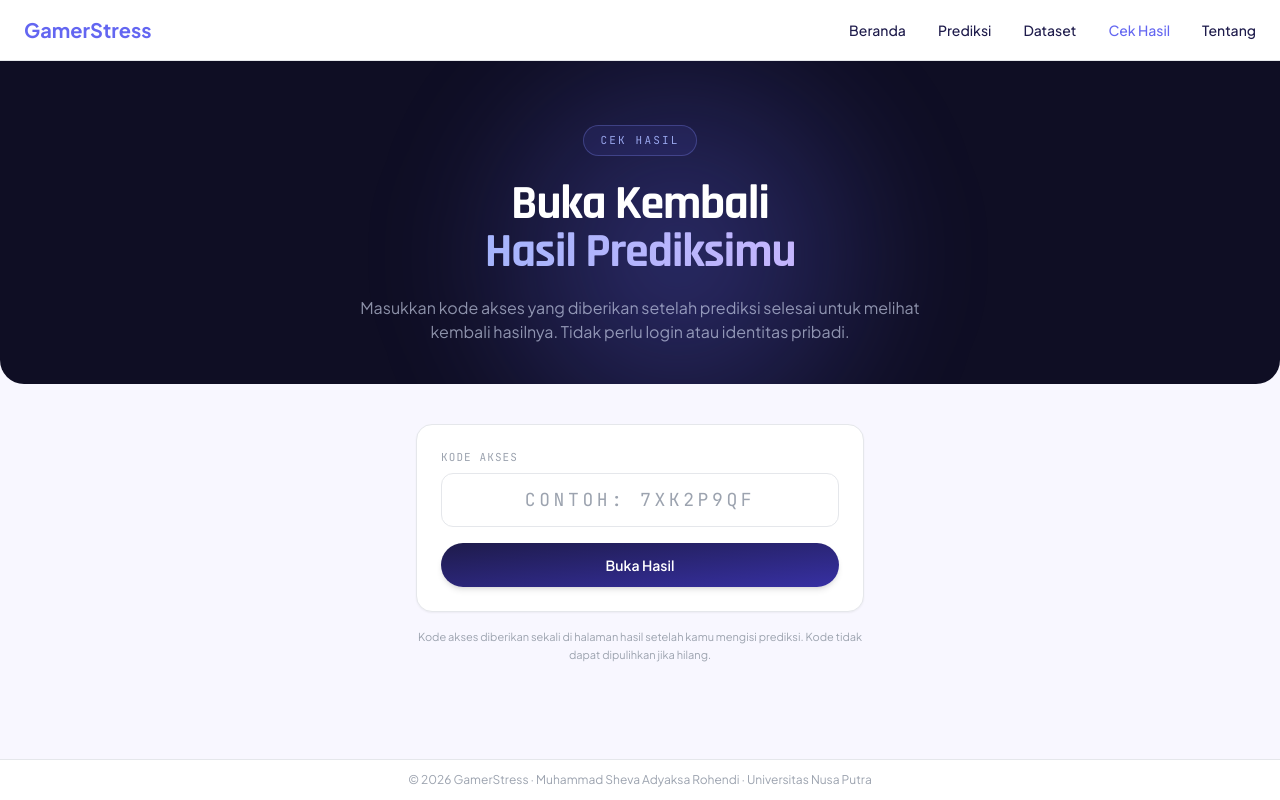
After one commit to MuhammadSheva12/GamerStress, a Flask app: page /cek-hasil in a window 1280 px wide. The commit adds this page. Run offline with Flask 3, Linux system fonts and the light colour scheme; parts of the project's set-up code (start-up, migrations or seed data) failed here and were passed over; some libraries are stand-ins or nearby versions.

Commit message:
Tambah fitur kode akses buat cek hasil prediksi lama

```diff
--- a/app.py
+++ b/app.py
@@ -1,3 +1,4 @@
+import json
 from flask import Flask, render_template, request
 import joblib
 import pandas as pd
@@ -256,13 +257,14 @@ def predict():
 
             faktor_list = get_faktor(request.form)
 
-            database.save_prediction(request.form, hasil, probabilitas)
+            kode_akses = database.save_prediction(request.form, hasil, probabilitas)
 
             return render_template(
                 "result.html",
                 hasil=hasil,
                 probabilitas=probabilitas,
-                faktor_list=faktor_list
+                faktor_list=faktor_list,
+                kode_akses=kode_akses
             )
 
         except KeyError as e:
@@ -287,8 +289,40 @@ def result():
         "result.html",
         hasil="-",
         probabilitas={},
-        faktor_list=[]
+        faktor_list=[],
+        kode_akses=None
     )
+
+
+@app.route("/cek-hasil", methods=["GET", "POST"])
+def cek_hasil():
+
+    if request.method == "POST":
+
+        kode_input = request.form.get("kode_akses", "")
+        row = database.get_prediction_by_kode(kode_input)
+
+        if row is None:
+            return render_template(
+                "cek_hasil.html",
+                error="Kode akses tidak ditemukan. Periksa kembali kode yang Anda masukkan."
+            )
+
+        hasil = row["hasil"]
+        probabilitas = json.loads(row["probabilitas"])
+        faktor_list = get_faktor(row)
+
+        return render_template(
+            "result.html",
+            hasil=hasil,
+            probabilitas=probabilitas,
+            faktor_list=faktor_list,
+            kode_akses=row["kode_akses"],
+            dari_cek_hasil=True,
+            tanggal_prediksi=row["created_at"]
+        )
+
+    return render_template("cek_hasil.html")
 
 
 @app.route("/dataset")
--- a/templates/base.html
+++ b/templates/base.html
@@ -32,6 +32,7 @@
           <a href="/" class="transition {% if request.path == '/' %}text-[#6366F1]{% else %}text-[#1E1B4B] hover:text-[#6366F1]{% endif %}">Beranda</a>
           <a href="/predict" class="transition {% if request.path == '/predict' %}text-[#6366F1]{% else %}text-[#1E1B4B] hover:text-[#6366F1]{% endif %}">Prediksi</a>
           <a href="/dataset" class="transition {% if request.path == '/dataset' %}text-[#6366F1]{% else %}text-[#1E1B4B] hover:text-[#6366F1]{% endif %}">Dataset</a>
+          <a href="/cek-hasil" class="transition {% if request.path == '/cek-hasil' %}text-[#6366F1]{% else %}text-[#1E1B4B] hover:text-[#6366F1]{% endif %}">Cek Hasil</a>
           <a href="/about" class="transition {% if request.path == '/about' %}text-[#6366F1]{% else %}text-[#1E1B4B] hover:text-[#6366F1]{% endif %}">Tentang</a>
         </div>
         <!-- Tombol hamburger (mobile) -->
@@ -54,6 +55,7 @@
           <a href="/" class="transition {% if request.path == '/' %}text-[#6366F1]{% else %}text-[#1E1B4B] hover:text-[#6366F1]{% endif %}">Beranda</a>
           <a href="/predict" class="transition {% if request.path == '/predict' %}text-[#6366F1]{% else %}text-[#1E1B4B] hover:text-[#6366F1]{% endif %}">Prediksi</a>
           <a href="/dataset" class="transition {% if request.path == '/dataset' %}text-[#6366F1]{% else %}text-[#1E1B4B] hover:text-[#6366F1]{% endif %}">Dataset</a>
+          <a href="/cek-hasil" class="transition {% if request.path == '/cek-hasil' %}text-[#6366F1]{% else %}text-[#1E1B4B] hover:text-[#6366F1]{% endif %}">Cek Hasil</a>
           <a href="/about" class="transition {% if request.path == '/about' %}text-[#6366F1]{% else %}text-[#1E1B4B] hover:text-[#6366F1]{% endif %}">Tentang</a>
         </div>
       </div>
--- /dev/null
+++ b/templates/cek_hasil.html
@@ -0,0 +1,132 @@
+{% extends 'base.html' %} {% block title %}Cek Hasil - GamerStress{%
+endblock %} {% block content %}
+
+<style>
+  .glow-orb-sm {
+    position: absolute;
+    top: -20%;
+    left: 50%;
+    width: 480px;
+    height: 480px;
+    background: radial-gradient(
+      circle,
+      rgba(99, 102, 241, 0.35),
+      transparent 70%
+    );
+    transform: translateX(-50%);
+    filter: blur(40px);
+    animation: driftGlow 14s ease-in-out infinite;
+  }
+  @keyframes driftGlow {
+    0%,
+    100% {
+      transform: translate(-50%, 0) scale(1);
+    }
+    50% {
+      transform: translate(-42%, 4%) scale(1.08);
+    }
+  }
+  .hero-fade {
+    animation: heroFade 0.7s ease-out both;
+  }
+  .hero-fade.d1 {
+    animation-delay: 0.05s;
+  }
+  .hero-fade.d2 {
+    animation-delay: 0.15s;
+  }
+  @keyframes heroFade {
+    from {
+      opacity: 0;
+      transform: translateY(14px);
+    }
+    to {
+      opacity: 1;
+      transform: none;
+    }
+  }
+  @media (prefers-reduced-motion: reduce) {
+    .glow-orb-sm,
+    .hero-fade {
+      animation: none;
+    }
+  }
+</style>
+
+<!-- ============ HERO (HUD Gelap, versi ringkas) ============ -->
+<section
+  class="relative -mx-4 sm:-mx-8 lg:-mx-16 -mt-3 mb-10 overflow-hidden bg-[#0F0E24] rounded-b-3xl"
+>
+  <div class="absolute inset-0 pointer-events-none overflow-hidden">
+    <div class="glow-orb-sm"></div>
+  </div>
+
+  <div
+    class="relative max-w-3xl mx-auto px-4 sm:px-8 lg:px-16 pt-14 sm:pt-16 pb-10 text-center"
+  >
+    <span
+      class="hero-fade inline-flex items-center gap-2 text-[11px] font-mono tracking-[0.2em] uppercase text-indigo-300/90 border border-indigo-400/30 rounded-full px-4 py-1.5 bg-indigo-500/10"
+    >
+      Cek Hasil
+    </span>
+
+    <h1
+      class="hero-fade d1 font-display font-bold text-3xl sm:text-5xl leading-[1.1] mt-6 text-white tracking-tight"
+    >
+      Buka Kembali<br />
+      <span
+        class="text-transparent bg-clip-text bg-gradient-to-r from-indigo-300 to-violet-300"
+        >Hasil Prediksimu</span
+      >
+    </h1>
+
+    <p
+      class="hero-fade d2 text-indigo-100/60 text-sm sm:text-base max-w-xl mx-auto mt-5 leading-relaxed"
+    >
+      Masukkan kode akses yang diberikan setelah prediksi selesai untuk
+      melihat kembali hasilnya. Tidak perlu login atau identitas pribadi.
+    </p>
+  </div>
+</section>
+
+<div class="max-w-md mx-auto pb-6">
+  {% if error %}
+  <div
+    class="bg-rose-50 border border-rose-200 text-rose-600 text-sm rounded-lg px-4 py-3 mb-6"
+  >
+    ⚠️ {{ error }}
+  </div>
+  {% endif %}
+
+  <form
+    action="/cek-hasil"
+    method="POST"
+    class="bg-white border border-gray-200 rounded-2xl p-6 shadow-sm"
+  >
+    <label
+      class="block text-[11px] font-mono uppercase tracking-widest text-gray-400 mb-2"
+      >Kode Akses</label
+    >
+    <input
+      type="text"
+      name="kode_akses"
+      required
+      maxlength="8"
+      placeholder="Contoh: 7XK2P9QF"
+      class="w-full border border-gray-200 rounded-xl px-4 py-3 text-center font-mono text-lg tracking-[0.2em] uppercase text-[#1E1B4B] focus:outline-none focus:ring-2 focus:ring-[#6366F1] focus:border-transparent mb-4"
+    />
+    <button
+      type="submit"
+      class="w-full bg-gradient-to-br from-[#1E1B4B] to-[#3730A3] hover:from-[#171337] hover:to-[#312a8a] text-white px-6 py-3 rounded-full font-semibold transition shadow-md text-sm"
+    >
+      Buka Hasil
+    </button>
+  </form>
+
+  <p class="text-[11px] text-gray-400 leading-relaxed text-center mt-4">
+    Kode akses diberikan sekali di halaman hasil setelah kamu mengisi
+    prediksi. Kode tidak dapat dipulihkan jika hilang.
+  </p>
+</div>
+
+{% endblock %}
```
Also changed, not shown: database.py (+46 -4 lines), templates/result.html (+20 -0 lines).
